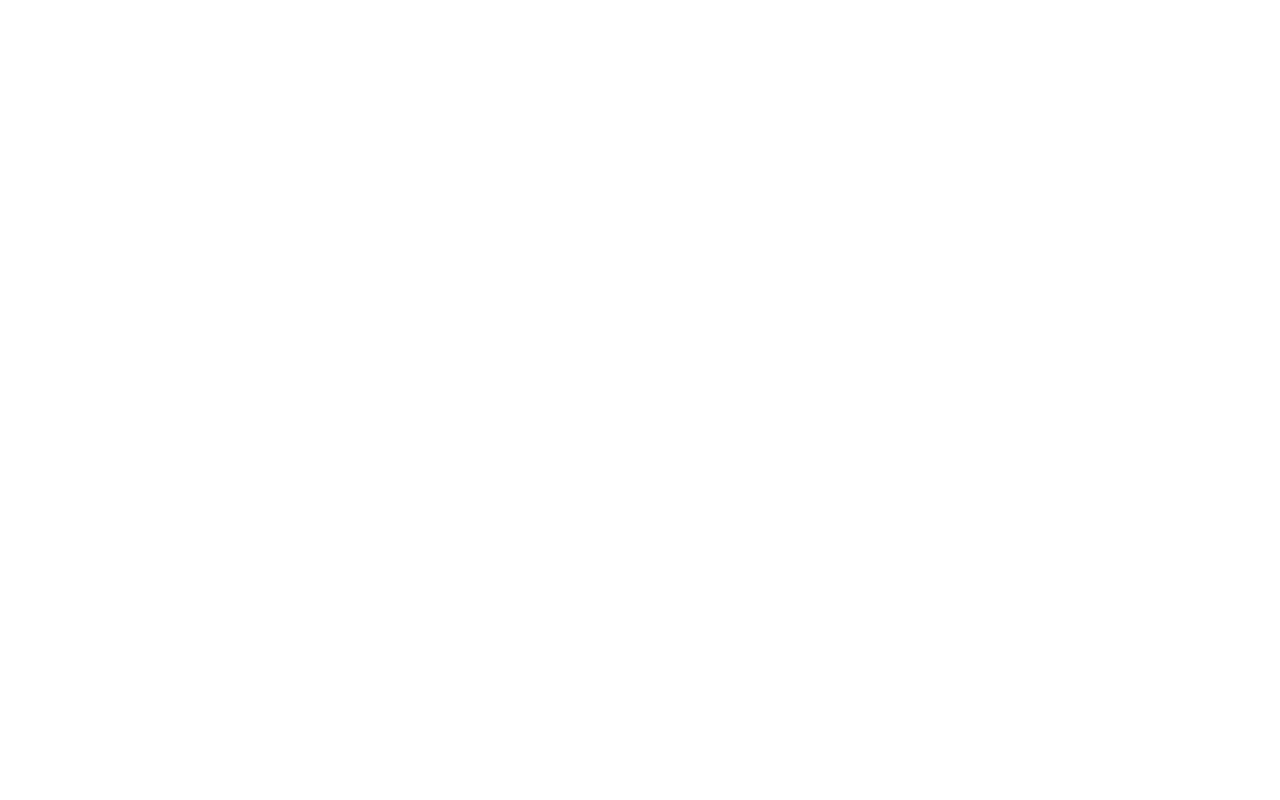
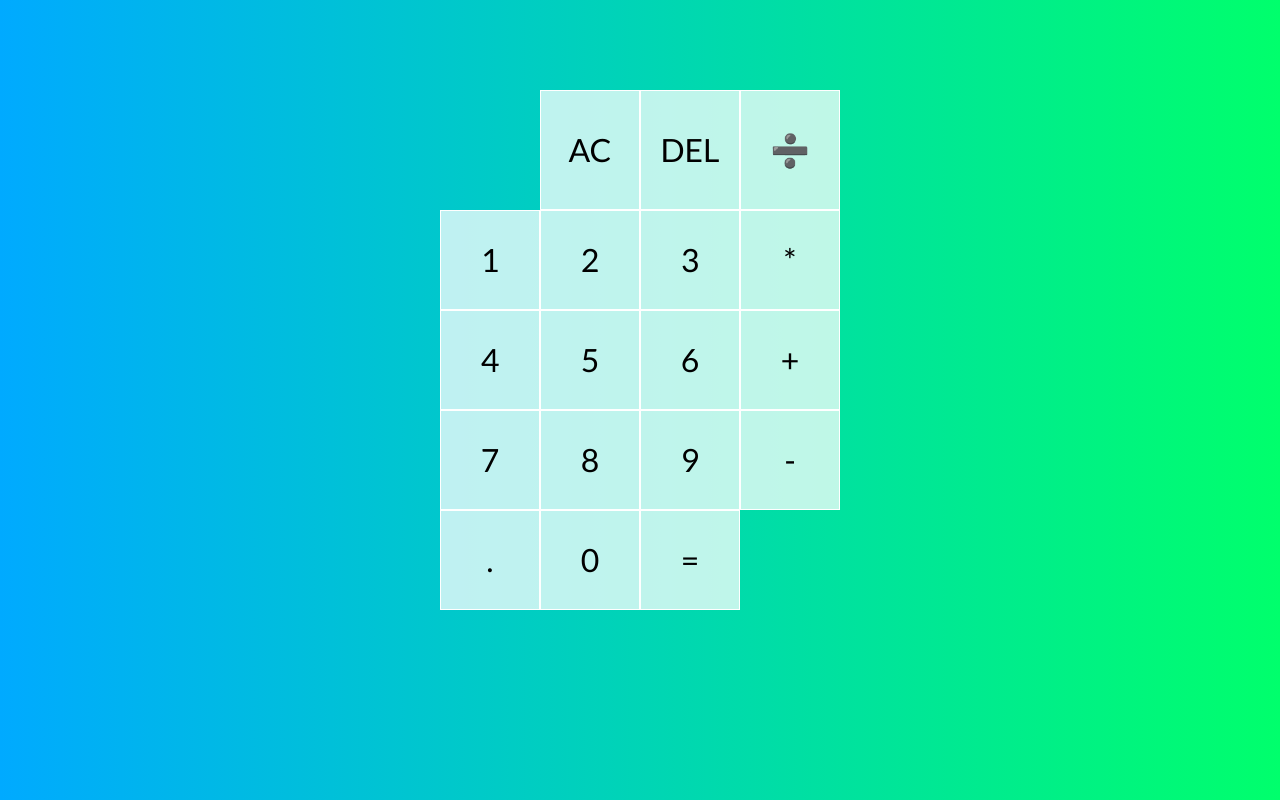
Before and after one commit to achonn/Calculator, a plain HTML site: page index.html in a window 1280 px wide. Drawn offline with Linux system fonts and the light colour scheme.

Commit message:
Inital Layout Commit

```diff
--- a/index.html
+++ b/index.html
@@ -4,8 +4,38 @@
         <meta charset="UTF-8">
         <meta name="viewport" content="width=device-width, initial-scale=1.0">
         <title>Calculator Project</title>
+        <link rel="preconnect" href="https://fonts.googleapis.com">
+        <link rel="preconnect" href="https://fonts.gstatic.com" crossorigin>
+        <link href="https://fonts.googleapis.com/css2?family=Lato:ital,wght@0,100;0,300;0,400;0,700;0,900;1,100;1,300;1,400;1,700;1,900&display=swap" rel="stylesheet">
+        <link rel="stylesheet" href="style.css">
+        <script src="script.js" defer></script>
     </head>
+
+
     <body>
-
+        <div class="container">
+            <div class="output">
+                <div class="previous-operand"></div>
+                <div class="current-operand"></div>
+            </div>
+            <button class="span-two">AC</button>
+            <button>DEL</button>
+            <button>➗</button>
+            <button>1</button>
+            <button>2</button>
+            <button>3</button>
+            <button>*</button>
+            <button>4</button>
+            <button>5</button>
+            <button>6</button>
+            <button>+</button>
+            <button>7</button>
+            <button>8</button>
+            <button>9</button>
+            <button>-</button>
+            <button>.</button>
+            <button>0</button>
+            <button class="span-two">=</button>
+        </div>
     </body>
 </html>
--- a/style.css
+++ b/style.css
@@ -0,0 +1,46 @@
+*, *::before, *::after {
+    box-sizing: border-box;
+}
+
+
+* {
+margin: 0;
+padding: 0;
+}
+
+
+body {
+line-height: 1.5;
+-webkit-font-smoothing: antialiased;
+font-family: "Lato", sans-serif;
+font-weight: normal;
+background: linear-gradient(to right, #00AAFF, #00FF6C);
+}
+
+input, button, textarea, select {
+font: inherit;
+}
+
+
+.container {
+    display: grid;
+    justify-content: center;
+    align-content: center;
+    min-height: 100vh;
+    grid-template-columns: repeat(4, 100px);
+    grid-template-rows: minmax(120px, auto) repeat(5, 100px);
+}
+
+
+.container button {
+    cursor: pointer;
+    font-size: 2rem;
+    border: 1px solid white;
+    outline: remove;
+    background: rgba(255,255,255,.75);
+    color: black;
+}
+
+.container button:hover {
+    background: rgba(255,255,255,.9);
+}
```
